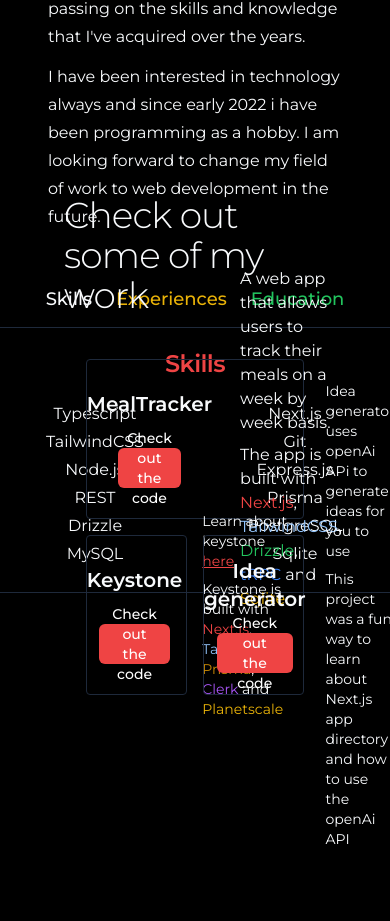
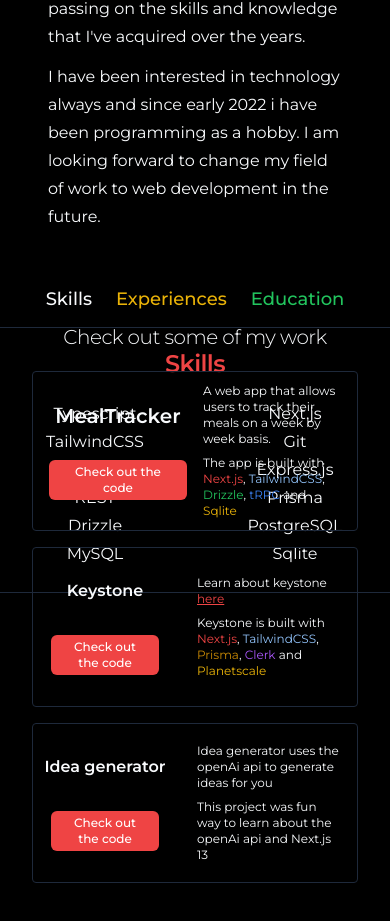
Before and after one commit to awonfs/portfolio, a Next.js app: page / in a window 390 px wide. Shown: the part 1733-2654 px from the top of the page. Built offline with nearby package versions, Linux system fonts and the light colour scheme.

Commit message:
Working on portfolio section being responsive

```diff
--- /dev/null
+++ b/components/cards/portfolio-card.tsx
@@ -0,0 +1,54 @@
+import { Button } from "../ui/button";
+import Link from "next/link";
+
+type PortfolioCardProps = {
+  title: string;
+  link: string;
+  description1: string;
+  description2: string;
+  technologies: { color: string; name: string }[];
+  span?: number;
+  textSize?: string;
+  buttonWidth?: string;
+};
+
+const PortfolioCard: React.FC<PortfolioCardProps> = ({
+  title,
+  link,
+  description1,
+  description2,
+  technologies,
+  span = 1,
+  textSize = "text-xs md:text-sm",
+  buttonWidth = "w-3/4",
+}) => (
+  <div
+    className={`border h-40 flex gap-4 rounded px-4 md:px-0 col-span-${span}`}
+  >
+    <div className="flex items-center justify-evenly flex-col flex-1">
+      <h2 className={`text-center font-semibold ${textSize}`}>{title}</h2>
+      <Button
+        className={`${buttonWidth} bg-red-500 text-white hover:opacity-90 transition-all`}
+      >
+        <Link target="_blank" href={link}>
+          Check out the code
+        </Link>
+      </Button>
+    </div>
+    <div
+      className={`flex flex-col flex-1 gap-2 justify-center ${textSize} p-4`}
+    >
+      <span>{description1}</span>
+      <span>
+        {description2}{" "}
+        {technologies.map((tech, idx) => (
+          <span key={idx} className={tech.color}>
+            {tech.name}
+          </span>
+        ))}
+      </span>
+    </div>
+  </div>
+);
+
+export default PortfolioCard;
--- a/components/portfolio.tsx
+++ b/components/portfolio.tsx
@@ -3,6 +3,7 @@
 import useFadeInWhenInView from "@/lib/hooks/useFadeInWhenInView";
 import Link from "next/link";
 import { Button } from "./ui/button";
+import PortfolioCard from "./cards/portfolio-card";
 
 function Portfolio() {
   const GITHUB_LINKS = [
@@ -14,27 +15,27 @@
   return (
     <section
       id="portfolio"
-      className="container flex items-center flex-col gap-5 h-screen pt-16"
+      className="md:container flex items-center flex-col gap-5 h-screen pt-16 mt-32 md:mt-0"
     >
-      <h1 className="scroll-m-20 text-4xl font-light tracking-tight mb-6">
+      <h1 className="scroll-m-20 text-xl md:text-4xl font-light tracking-tight md:mb-6">
         Check out some of my work
       </h1>
       <motion.div
         ref={ref}
         initial={{ opacity: 0, y: 50 }}
         animate={controls}
-        className="grid grid-cols-2 gap-4 w-5/6 "
+        className="grid grid-cols-1 md:grid-cols-2 gap-4 w-full md:w-5/6 "
       >
-        <div className="col-span-2 border h-40 flex gap-1 rounded ">
+        <div className="md:col-span-2 border h-40 flex gap-4 rounded px-4 md:px-0">
           <div className="flex items-center justify-evenly flex-col flex-1">
             <h2 className="text-center font-semibold text-xl">MealTracker</h2>
-            <Button className="w-1/2 bg-red-500 text-white hover:opacity-90 transition-all">
+            <Button className="w-full md:w-1/2 bg-red-500 text-white text-xs hover:opacity-90 transition-all">
               <Link target="_blank" href={GITHUB_LINKS[0]}>
                 Check out the code{" "}
               </Link>
             </Button>
           </div>
-          <div className="flex flex-col flex-1 gap-2 items-center justify-center p-6">
+          <div className="flex flex-col flex-1 gap-2 items-center justify-center md:p-6 text-xs md:text-lg">
             <span>
               A web app that allows users to track their meals on a week by week
               basis.
@@ -51,14 +52,16 @@
         </div>
         <div className="col-span-1 border h-40 flex gap-1 rounded ">
           <div className="flex items-center justify-evenly flex-col flex-1">
-            <h2 className="text-center font-semibold text-xl">Keystone</h2>
-            <Button className="w-3/4 bg-red-500 text-white hover:opacity-90 transition-all">
+            <h2 className="text-center font-semibold text-base md:text-xl">
+              Keystone
+            </h2>
+            <Button className="w-3/4 bg-red-500 text-white text-xs hover:opacity-90 transition-all">
               <Link target="_blank" href={GITHUB_LINKS[1]}>
                 Check out the code
               </Link>
             </Button>
           </div>
-          <div className="flex flex-col flex-1 gap-2  justify-center text-sm p-4">
+          <div className="flex flex-col flex-1 gap-2  justify-center text-xs md:text-sm p-4">
             <span>
               Learn about keystone{" "}
               <Link
@@ -81,22 +84,22 @@
         </div>
         <div className="col-span-1 border h-40 flex gap-1 rounded ">
           <div className="flex items-center justify-evenly flex-col flex-1">
-            <h2 className="text-center font-semibold text-xl">
+            <h2 className="text-center font-semibold text-base md:text-xl">
               Idea generator
             </h2>
-            <Button className="w-3/4 bg-red-500 text-white hover:opacity-90 transition-all">
-              <Link target="_blank" href={GITHUB_LINKS[2]}>
+            <Button className="w-3/4 bg-red-500 text-white text-xs hover:opacity-90 transition-all">
+              <Link target="_blank" href={GITHUB_LINKS[1]}>
                 Check out the code
               </Link>
             </Button>
           </div>
-          <div className="flex flex-col flex-1 gap-2  justify-center text-sm p-4">
+          <div className="flex flex-col flex-1 gap-2  justify-center text-xs md:text-sm p-4">
             <span>
-              Idea generator uses openAi APi to generate ideas for you to use
+              Idea generator uses the openAi api to generate ideas for you
             </span>
             <span>
-              This project was a fun way to learn about Next.js app directory
-              and how to use the openAi API
+              This project was fun way to learn about the openAi api and Next.js
+              13
             </span>
           </div>
         </div>
```
